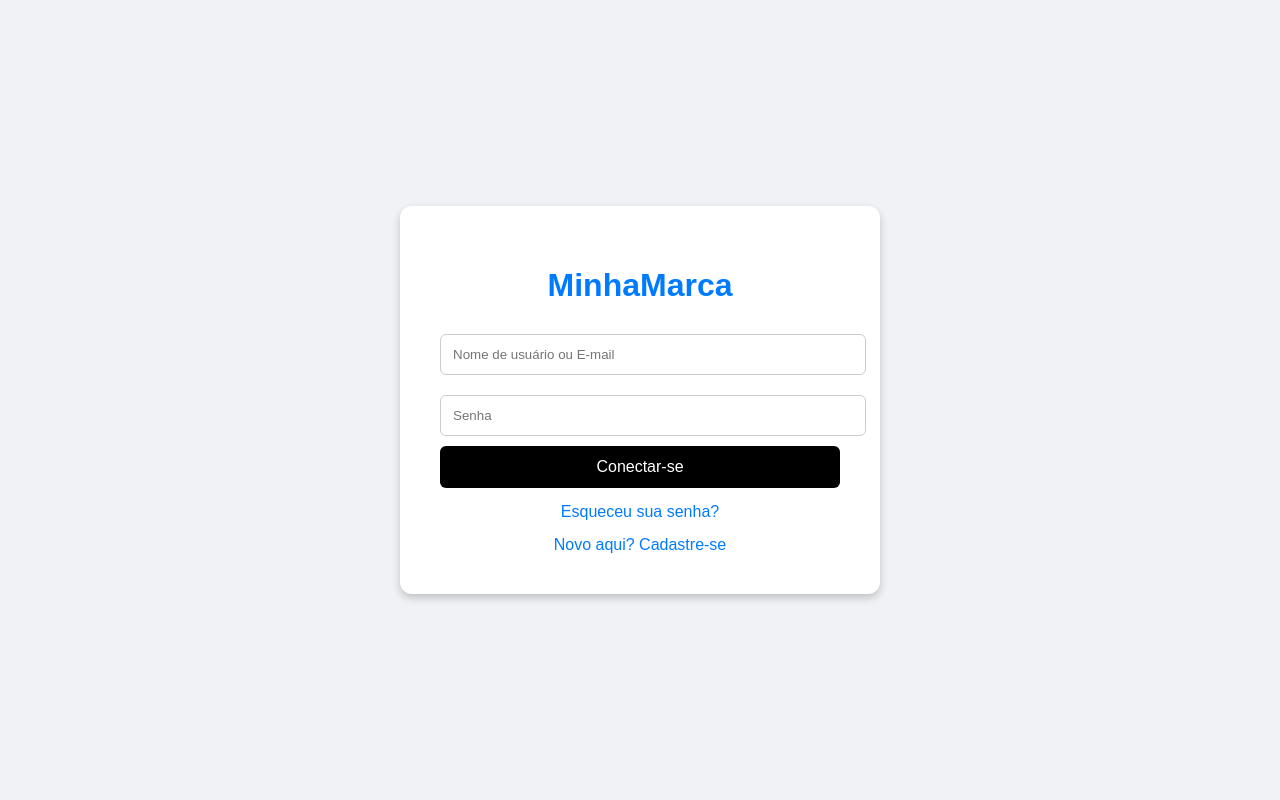
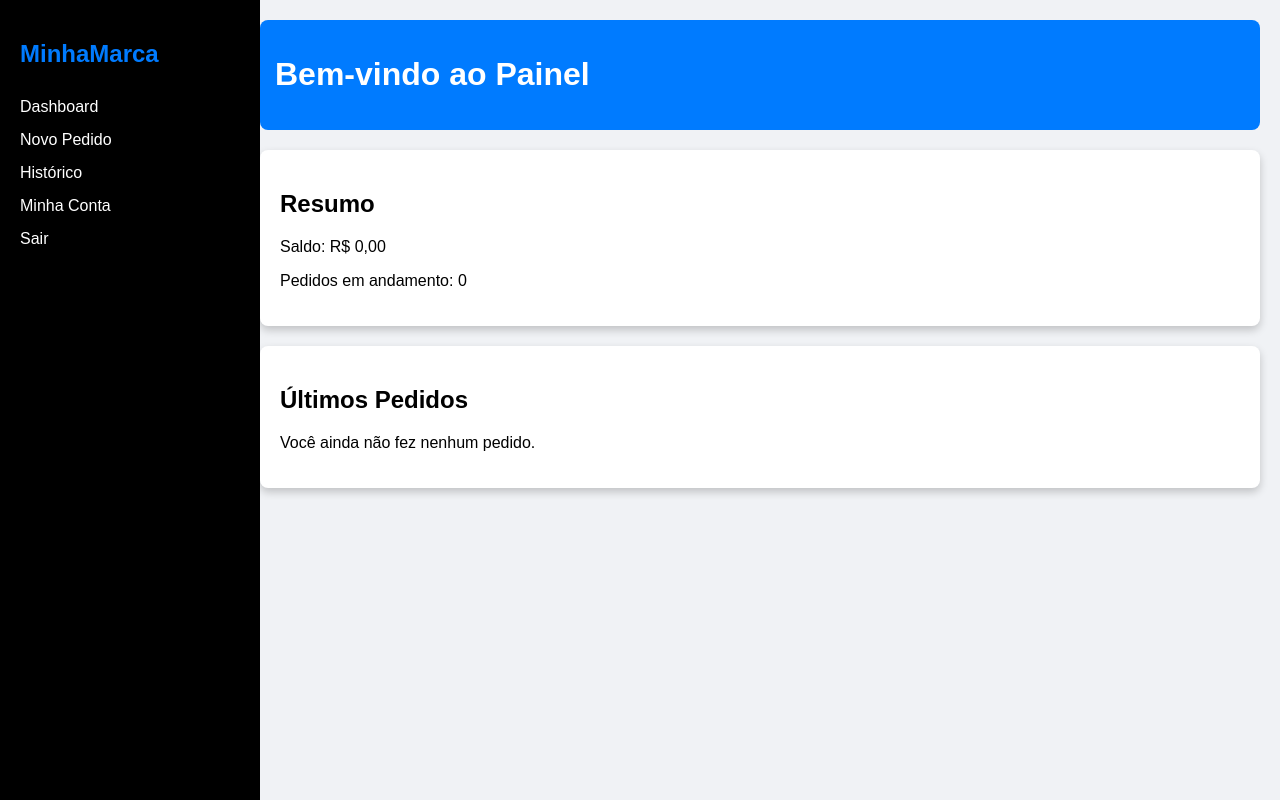
Before and after one commit to hawkflix/LOGIN-ENVATO, a plain HTML site: page index.html in a window 1280 px wide. Drawn offline with Linux system fonts and the light colour scheme.

Commit message:
Update index.html

```diff
--- a/index.html
+++ b/index.html
@@ -3,77 +3,95 @@
 <head>
     <meta charset="UTF-8">
     <meta name="viewport" content="width=device-width, initial-scale=1.0">
-    <title>MinhaMarca - Login</title>
+    <title>MinhaMarca - Painel</title>
     <style>
         body {
             margin: 0;
-            padding: 0;
             font-family: Arial, sans-serif;
             background-color: #f0f2f5;
-            display: flex;
-            justify-content: center;
-            align-items: center;
-            height: 100vh;
         }
 
-        .login-container {
-            background-color: white;
-            padding: 40px;
-            border-radius: 12px;
-            box-shadow: 0 4px 8px rgba(0, 0, 0, 0.2);
-            width: 100%;
-            max-width: 400px;
-            text-align: center;
+        .sidebar {
+            width: 220px;
+            background-color: #000000;
+            color: white;
+            height: 100vh;
+            position: fixed;
+            top: 0;
+            left: 0;
+            display: flex;
+            flex-direction: column;
+            padding: 20px;
         }
 
-        .login-container h1 {
+        .sidebar h2 {
+            margin-bottom: 30px;
             color: #007bff;
+        }
+
+        .sidebar a {
+            color: white;
+            text-decoration: none;
+            margin-bottom: 15px;
+            display: block;
+            font-size: 16px;
+        }
+
+        .sidebar a:hover {
+            background-color: #333333;
+            padding: 5px;
+            border-radius: 5px;
+        }
+
+        .main {
+            margin-left: 240px;
+            padding: 20px;
+        }
+
+        .header {
+            background-color: #007bff;
+            color: white;
+            padding: 15px;
+            border-radius: 8px;
             margin-bottom: 20px;
         }
 
-        .login-container input {
-            width: 100%;
-            padding: 12px;
-            margin: 10px 0;
-            border: 1px solid #ccc;
-            border-radius: 6px;
-        }
-
-        .login-container button {
-            width: 100%;
-            padding: 12px;
-            background-color: #000000;
-            color: white;
-            border: none;
-            border-radius: 6px;
-            cursor: pointer;
-            font-size: 16px;
-        }
-
-        .login-container button:hover {
-            background-color: #333333;
-        }
-
-        .login-container a {
-            display: block;
-            margin-top: 15px;
-            color: #007bff;
-            text-decoration: none;
-        }
-
-        .login-container a:hover {
-            text-decoration: underline;
+        .card {
+            background-color: white;
+            padding: 20px;
+            border-radius: 8px;
+            box-shadow: 0 4px 8px rgba(0, 0, 0, 0.2);
+            margin-bottom: 20px;
         }
     </style>
 </head>
 <body>
-    <div class="login-container">
-        <h1>MinhaMarca</h1>
-        <input type="text" placeholder="Nome de usuário ou E-mail">
-        <input type="password" placeholder="Senha">
-        <button>Conectar-se</button>
-        <a href="#">Esqueceu sua senha?</a>
-        <a href="#">Novo aqui? Cadastre-se</a>
+
+    <div class="sidebar">
+        <h2>MinhaMarca</h2>
+        <a href="#">Dashboard</a>
+        <a href="#">Novo Pedido</a>
+        <a href="#">Histórico</a>
+        <a href="#">Minha Conta</a>
+        <a href="#">Sair</a>
     </div>
+
+    <div class="main">
+        <div class="header">
+            <h1>Bem-vindo ao Painel</h1>
+        </div>
+
+        <div class="card">
+            <h2>Resumo</h2>
+            <p>Saldo: R$ 0,00</p>
+            <p>Pedidos em andamento: 0</p>
+        </div>
+
+        <div class="card">
+            <h2>Últimos Pedidos</h2>
+            <p>Você ainda não fez nenhum pedido.</p>
+        </div>
+    </div>
+
 </body>
 </html>
```
